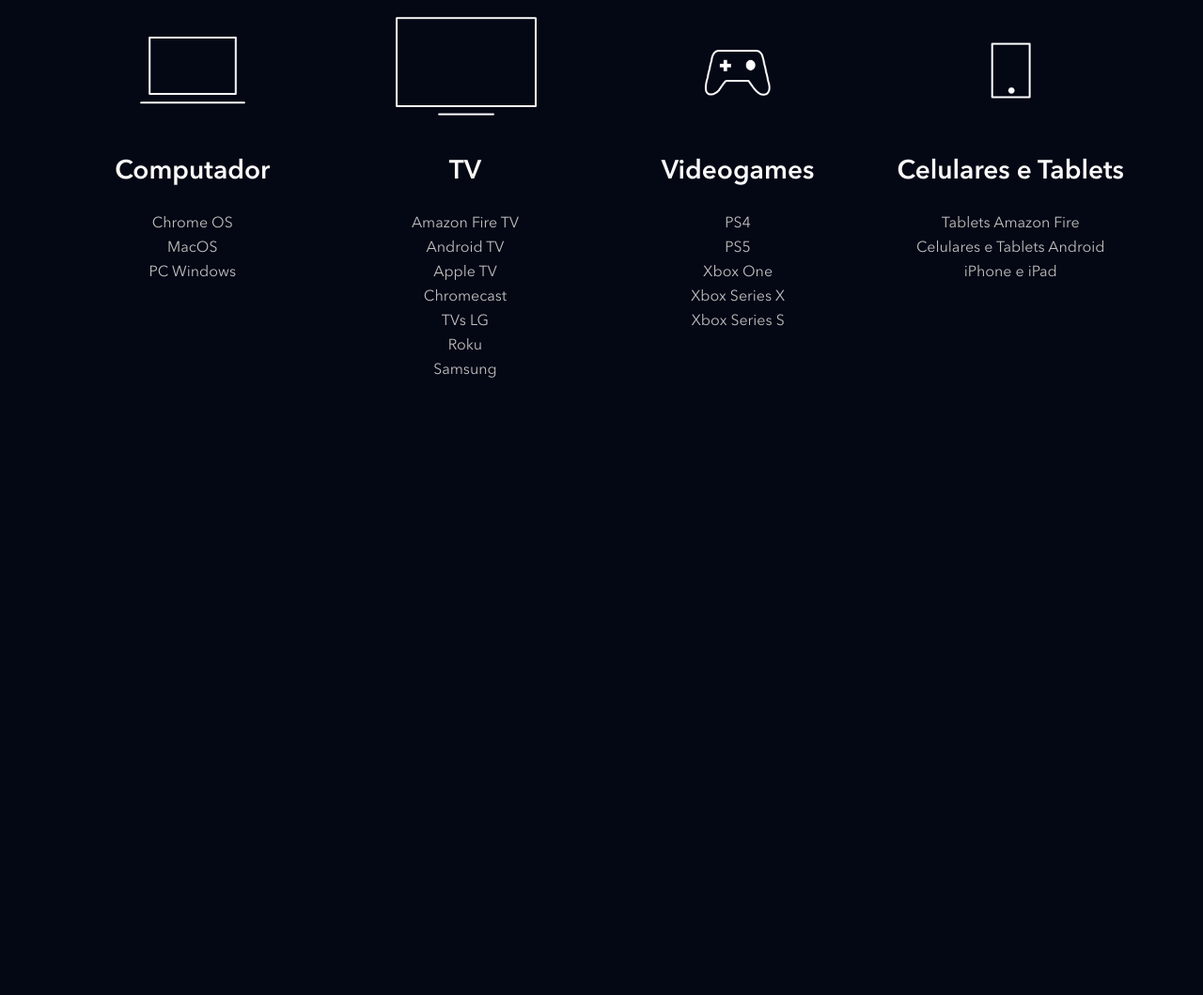
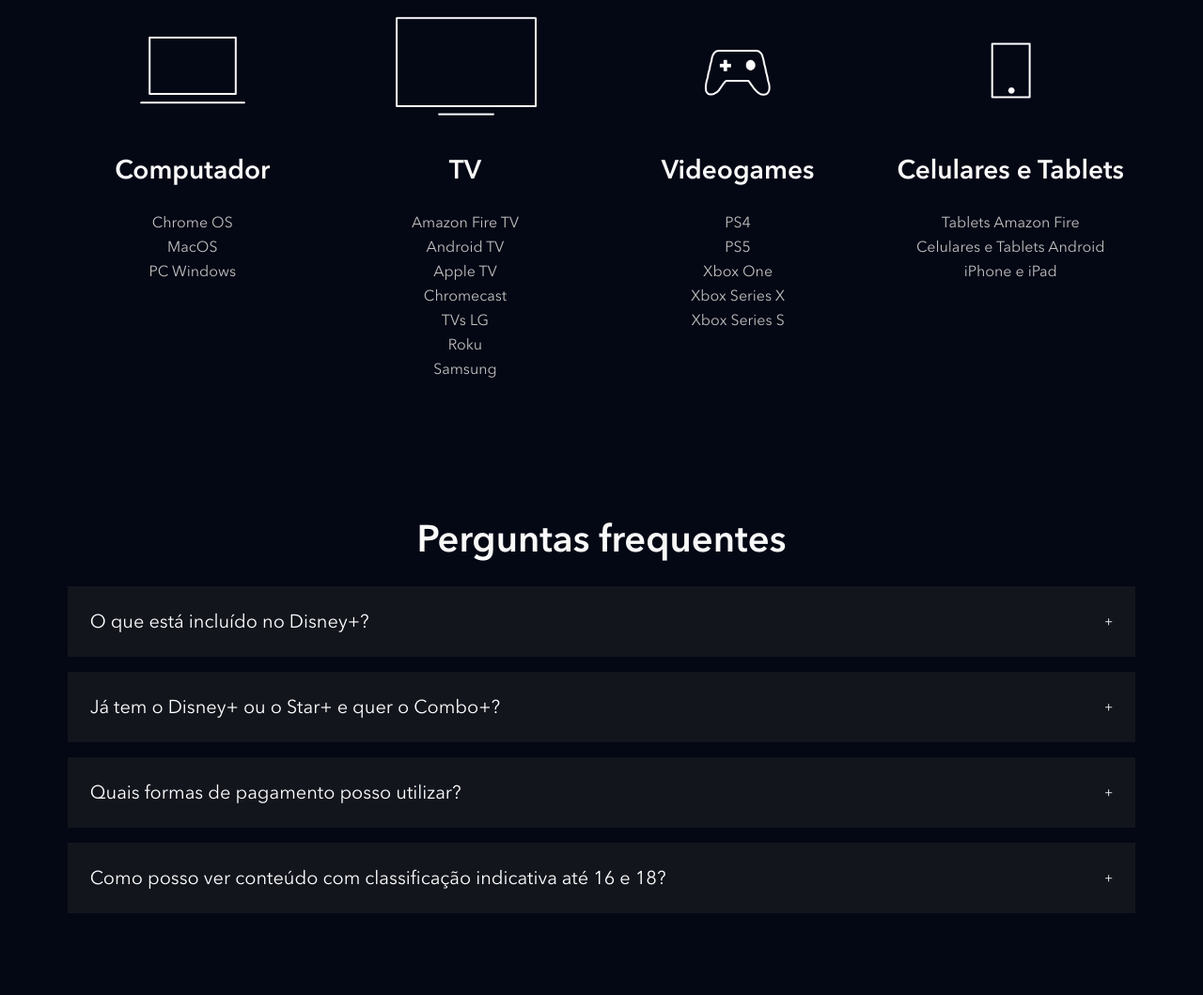
Before and after one commit to WigorCosta21/clone-disneyplus, a website: page index.html in a window 1280 px wide. Shown: the part 3893-4952 px from the top of the page at 94% size. Before the commit the page ends 4371 px from the top, so only its background shows below. Drawn offline with nearby package versions, Linux system fonts and the light colour scheme; files that its build step writes are made by us from their sources; files whose address does not match are found by name.

Commit message:
Creating faq section

```diff
--- a/index.html
+++ b/index.html
@@ -212,6 +212,62 @@
       </li>
     </ul>
   </section>
+  <section class="faq">
+    <h2 class="title">Perguntas frequentes</h2>
+    <ul class="faq__questions">
+      <li class="faq__questions__item">
+        <div class="faq__questions__item__question" data-faq-question>
+          O que está incluído no Disney+?
+        </div>
+        <div class="faq__questions__item__answer text--big">
+          <span class="text">O Disney+ oferece:</span>
+          <ul class="text faq__questions__item__answer__list">
+            <li class="text text faq__questions__item__answer__list__item">Experiência de entretenimento exclusiva.</li>
+            <li class="text text faq__questions__item__answer__list__item">As melhores histórias da Disney, Pixar, Marvel, Star Wars e National Geographic, tudo em um só lugar. </li>
+            <li class="text text faq__questions__item__answer__list__item">Groupwatch: assista junto com amigos ou familiares, mesmo separados. </li>
+            <li class="text text faq__questions__item__answer__list__item">Downloads ilimitados em até 10 dispositivos compatíveis. </li>
+            <li class="text text faq__questions__item__answer__list__item">Mais de 300 títulos em 4K UHD e HDR. </li>
+            <li class="text text faq__questions__item__answer__list__item">A possibilidade de assistir em até 4 dispositivos compatíveis simultaneamente sem custo adicional. </li>
+            <li class="text text faq__questions__item__answer__list__item">IMAX Enhanced: disponível para alguns títulos da Marvel em dispositivos compatíveis com o Disney+. </li>
+          </ul>
+        </div>
+      </li>
+      <li class="faq__questions__item">
+        <div class="faq__questions__item__question" data-faq-question>
+          Já tem o Disney+ ou o Star+ e quer o Combo+?
+        </div>
+        <div class="faq__questions__item__answer text--big">
+          <span class="text">Ao assinar o Combo+:</span>
+          <ul class="text faq__questions__item__answer__list">
+            <li class="text text faq__questions__item__answer__list__item">O valor da sua assinatura existente (anual ou mensal) será descontado do preço do Combo+.</li>
+            <li class="text text faq__questions__item__answer__list__item">Se você assina o plano mensal, o valor que você paga mensalmente será descontado do preço do Combo+. </li>
+            <li class="text text faq__questions__item__answer__list__item">Se você assina o plano anual, dividiremos o valor que você já pagou em 12 vezes e descontaremos esse valor do preço do Combo+ mensalmente.</li>
+            <li class="text text faq__questions__item__answer__list__item">Você vai receber um e-mail com os valores detalhados assim que finalizar o pagamento. </li>
+            <li class="text text faq__questions__item__answer__list__item">Lembre-se: você pode cancelar a assinatura quando quiser. </li>
+          </ul>
+          <span class="text">No momento, apenas a assinatura mensal do Combo+ está disponível. </span>
+        </div>
+      </li>
+      <li class="faq__questions__item">
+        <div class="faq__questions__item__question" data-faq-question>
+          Quais formas de pagamento posso utilizar?
+        </div>
+        <div class="faq__questions__item__answer text--big">
+          <p>
+            Você pode utilizar: cartão de débito, cartão de crédito, PayPal, Mercado Pago, e também empresas parceiras como Google Play Store, App Store da Apple; Mercado Livre e provedores locais de TV, telefonia e internet.
+          </p>
+        </div>
+      </li>
+      <li class="faq__questions__item">
+        <div class="faq__questions__item__question" data-faq-question>
+          Como posso ver conteúdo com classificação indicativa até 16 e 18?
+        </div>
+        <div class="faq__questions__item__answer text--big">
+          <p>Para poder acessar o catálogo completo que inclui conteúdo com classificação indicativa até 16 e 18, todos os usuários do Disney+ na América Latina devem atualizar as configurações de controle parental do perfil. É possível restringir o conteúdo de cada perfil e também adicionar um PIN de bloqueio. Os usuários que preferirem manter a configuração atual vão continuar aproveitando o Disney+ com a classificação indicativa até 14, podendo alterá-la a qualquer momento em "Editar Perfis".</p>
+        </div>
+      </li>
+    </ul>
+  </section>
 
   <script src="./src/main.js"></script>
 </body>
--- a/src/main.js
+++ b/src/main.js
@@ -1,5 +1,6 @@
 document.addEventListener('DOMContentLoaded', () => {
   const buttons = document.querySelectorAll('[data-tab-button]')
+  const questions = document.querySelectorAll('[data-faq-question]')
 
   buttons.forEach((button) => {
     button.addEventListener('click', (btn) => {
@@ -11,6 +12,11 @@
       btn.target.classList.add('shows__tabs__button--is-active')
     })
   })
+
+  questions.forEach((question) => {
+    question.addEventListener('click', openOrCloseAnswer)
+  })
+
 })
 
 const hideAllTabs = () => {
@@ -28,3 +34,10 @@
     button.classList.remove("shows__tabs__button--is-active")
   })
 }
+
+const openOrCloseAnswer = (element) => {
+  const elementClass = 'faq__questions__item--is-open'
+  const parentElement = element.target.parentNode
+
+  parentElement.classList.toggle(elementClass)
+}
--- /dev/null
+++ b/src/styles/faq.scss
@@ -0,0 +1,76 @@
+.faq {
+  padding: 5.6vw;
+
+  h2 {
+    text-align: center;
+    margin-bottom: 24px;
+  }
+
+  &__questions {
+    &__item {
+      background-color: #13151d;
+      margin-bottom: 16px;
+      list-style: none;
+
+      &__question {
+        color: #fff;
+        font-size: 20px;
+        padding: 24px;
+        display: block;
+        cursor: pointer;
+        position: relative;
+
+        &::after {
+          content: "+";
+          position: absolute;
+          top: 0;
+          right: 24px;
+          height: 100%;
+          display: flex;
+          align-items: center;
+          font-size: 14px;
+        }
+      }
+
+      &__answer {
+        height: 0;
+        overflow: hidden;
+        padding: 0 24px;
+        transition: height, 0.5s ease;
+
+        &__list {
+          padding: 24px 40px;
+
+          &__item {
+            list-style: none;
+            position: relative;
+            margin-bottom: 24px;
+
+            &::before {
+              content: "";
+              position: absolute;
+              top: 8px;
+              left: -16px;
+              width: 8px;
+              height: 8px;
+              border-radius: 50%;
+              background-color: #f1f1f1;
+            }
+          }
+        }
+      }
+
+      &--is-open {
+        .faq__questions__item__question::after {
+          content: "-";
+        }
+
+        .faq__questions__item__answer {
+          height: auto;
+          padding-bottom: 24px;
+          transition: height, 0.5s ease;
+        }
+      }
+    }
+  }
+}
--- a/src/styles/main.scss
+++ b/src/styles/main.scss
@@ -3,6 +3,7 @@
 @use "shows";
 @use "plans";
 @use "available-devices";
+@use "faq";
 
 @font-face {
   font-family: Avenir;
```
